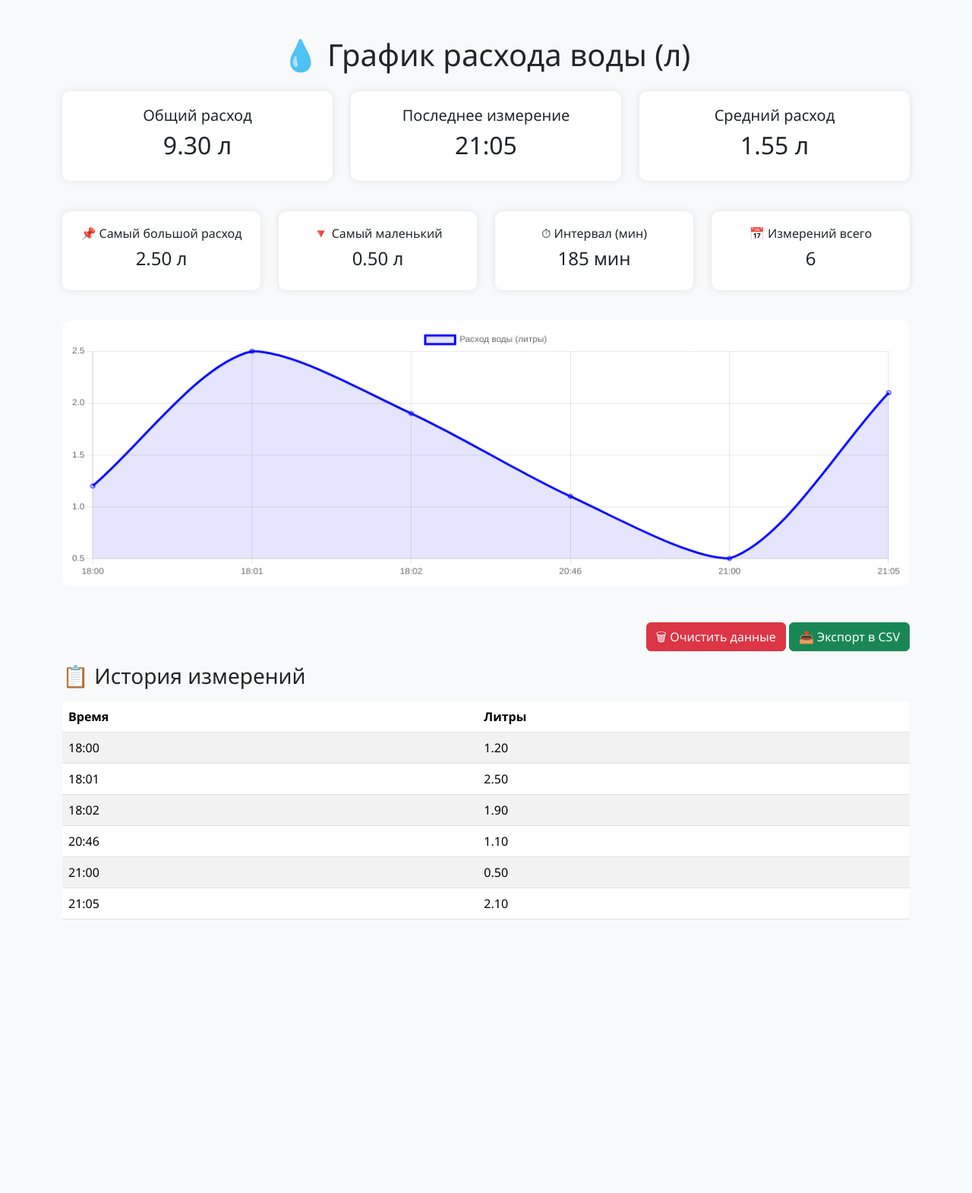
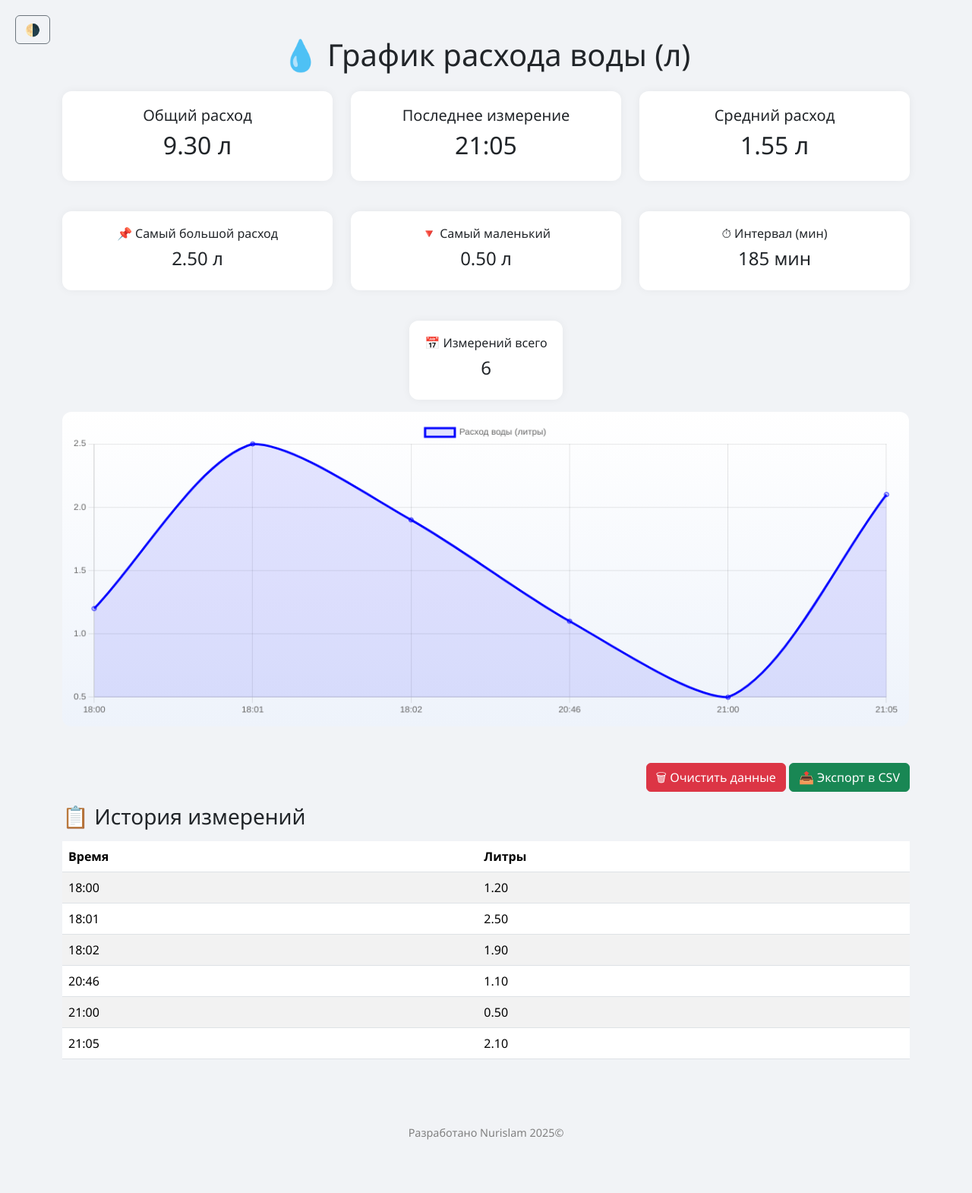
Before and after one commit to Nurikkrut04/esp32-water-server, a Flask app: page / in a window 1280 px wide. Shown: the whole page at 76% size. Before the commit the page ends 1210 px from the top, so only its background shows below. Run offline with Flask 3, Linux system fonts and the light colour scheme.

Commit message:
Эффекты, тема, футер и обновления

```diff
--- a/templates/index.html
+++ b/templates/index.html
@@ -8,30 +8,78 @@
   <script src="https://cdn.jsdelivr.net/npm/chart.js"></script>
   <style>
     body {
-      background-color: #f8f9fa;
       font-family: 'Segoe UI', sans-serif;
+      background-color: #f1f3f6;
+      color: #212529;
+      transition: background-color 0.3s, color 0.3s;
     }
+
+    body.dark-mode {
+      background-color: #121212;
+      color: #f8f9fa;
+    }
+
     .stat-box {
-      border-radius: 10px;
+      border-radius: 12px;
       padding: 20px;
-      box-shadow: 0 0 10px rgba(0,0,0,0.1);
       background-color: white;
+      box-shadow: 0 0 12px rgba(0,0,0,0.05);
+      transition: background-color 0.3s, transform 0.3s;
     }
+
+    .dark-mode .stat-box {
+      background-color: #1e1e1e;
+      color: #f8f9fa;
+    }
+
+    .stat-box:hover {
+      transform: translateY(-3px);
+      box-shadow: 0 0 18px rgba(0,0,0,0.08);
+    }
+
     canvas {
-      background-color: white;
-      border-radius: 10px;
-      padding: 10px;
+      background: linear-gradient(to bottom, #ffffff, #eef3fb);
+      border-radius: 12px;
+      padding: 12px;
     }
-    .status-indicator {
-      width: 12px;
-      height: 12px;
-      border-radius: 50%;
-      display: inline-block;
-      margin-right: 8px;
+
+    .dark-mode canvas {
+      background: linear-gradient(to bottom, #1e1e1e, #2a2a2a);
+    }
+
+    .btn {
+      transition: all 0.3s ease;
+    }
+
+    .btn-danger:hover {
+      background-color: #c82333;
+    }
+
+    .btn-success:hover {
+      background-color: #218838;
+    }
+
+    .footer {
+      text-align: center;
+      margin-top: 50px;
+      padding: 20px;
+      font-size: 0.9rem;
+      color: gray;
+    }
+
+    .icon-title {
+      font-size: 1.5rem;
+    }
+
+    .mode-toggle {
+      position: absolute;
+      top: 20px;
+      left: 20px;
     }
   </style>
 </head>
 <body class="container py-5">
+  <button class="btn btn-outline-secondary mode-toggle" onclick="toggleMode()">🌗</button>
   <h1 class="text-center mb-4">💧 График расхода воды (л)</h1>
 
   <div class="row mb-4 text-center">
@@ -55,37 +103,38 @@
     </div>
   </div>
 
-  <!-- Новые виджеты -->
-  <div class="row mb-4">
-    <div class="col-md-3 mb-3">
-      <div class="stat-box text-center">
+  <div class="row mb-4 text-center">
+    <div class="col-md-4 mb-3">
+      <div class="stat-box">
         <h6>📌 Самый большой расход</h6>
-        <h4 id="maxLiters">—</h4>
+        <h4 id="maxLiters">— л</h4>
       </div>
     </div>
-    <div class="col-md-3 mb-3">
-      <div class="stat-box text-center">
+    <div class="col-md-4 mb-3">
+      <div class="stat-box">
         <h6>🔻 Самый маленький</h6>
-        <h4 id="minLiters">—</h4>
+        <h4 id="minLiters">— л</h4>
       </div>
     </div>
-    <div class="col-md-3 mb-3">
-      <div class="stat-box text-center">
+    <div class="col-md-4 mb-3">
+      <div class="stat-box">
         <h6>⏱ Интервал (мин)</h6>
-        <h4 id="interval">—</h4>
-      </div>
-    </div>
-    <div class="col-md-3 mb-3">
-      <div class="stat-box text-center">
-        <h6>📅 Измерений всего</h6>
-        <h4 id="count">0</h4>
+        <h4 id="duration">— мин</h4>
       </div>
     </div>
   </div>
 
+  <div class="text-center mb-3">
+    <div class="stat-box d-inline-block">
+      <h6>📅 Измерений всего</h6>
+      <h4 id="count">0</h4>
+    </div>
+  </div>
+
   <div class="mb-5">
-    <canvas id="waterChart" height="100"></canvas>
+    <canvas id="waterChart" height="120"></canvas>
   </div>
+
   <div class="text-end mb-3">
     <a href="/reset" class="btn btn-danger" onclick="return confirm('Вы уверены, что хотите очистить все данные?')">
       🗑 Очистить данные
@@ -94,6 +143,7 @@
       📤 Экспорт в CSV
     </a>
   </div>
+
   <h3 class="mb-3">📋 История измерений</h3>
   <div class="table-responsive">
     <table class="table table-striped">
@@ -103,11 +153,11 @@
           <th scope="col">Литры</th>
         </tr>
       </thead>
-      <tbody id="dataTable">
-        <!-- данные будут подставлены JS -->
-      </tbody>
+      <tbody id="dataTable"></tbody>
     </table>
   </div>
+
+  <div class="footer">Разработано Nurislam 2025©</div>
 
   <script>
     let chart;
@@ -123,22 +173,6 @@
       return d.toLocaleTimeString('ru-RU', { hour: '2-digit', minute: '2-digit' });
     }
 
-    function updateExtraWidgets(data) {
-      const liters = data.map(e => parseFloat(e.liters));
-      if (liters.length === 0) return;
-      const max = Math.max(...liters);
-      const min = Math.min(...liters);
-      const count = liters.length;
-      const first = new Date(data[0].time);
-      const last = new Date(data.at(-1).time);
-      const interval = Math.round((last - first) / 60000);
-
-      document.getElementById('maxLiters').innerText = max.toFixed(2) + ' л';
-      document.getElementById('minLiters').innerText = min.toFixed(2) + ' л';
-      document.getElementById('interval').innerText = interval + ' мин';
-      document.getElementById('count').innerText = count;
-    }
-
     function updateUI(data) {
       const labels = [];
       const values = [];
@@ -152,14 +186,23 @@
         labels.push(time);
         values.push(val);
         sum += val;
-
-        const row = `<tr><td>${time}</td><td>${val.toFixed(2)}</td></tr>`;
-        table.innerHTML += row;
+        table.innerHTML += `<tr><td>${time}</td><td>${val.toFixed(2)}</td></tr>`;
       });
 
+      const avg = data.length ? (sum / data.length).toFixed(2) : '—';
+      const max = Math.max(...values).toFixed(2);
+      const min = Math.min(...values).toFixed(2);
+      const duration = data.length > 1
+        ? Math.round((new Date(data.at(-1).time) - new Date(data[0].time)) / 60000)
+        : 0;
+
       document.getElementById('totalLiters').innerText = sum.toFixed(2) + ' л';
-      document.getElementById('avgLiters').innerText = data.length ? (sum / data.length).toFixed(2) + ' л' : '— л';
+      document.getElementById('avgLiters').innerText = avg + ' л';
       document.getElementById('lastTime').innerText = labels.at(-1) || '—';
+      document.getElementById('count').innerText = data.length;
+      document.getElementById('maxLiters').innerText = max + ' л';
+      document.getElementById('minLiters').innerText = min + ' л';
+      document.getElementById('duration').innerText = duration + ' мин';
 
       if (!chart) {
         const ctx = document.getElementById('waterChart').getContext('2d');
@@ -188,8 +231,10 @@
         chart.data.datasets[0].data = values;
         chart.update();
       }
+    }
 
-      updateExtraWidgets(data);
+    function toggleMode() {
+      document.body.classList.toggle('dark-mode');
     }
 
     async function refresh() {
```
